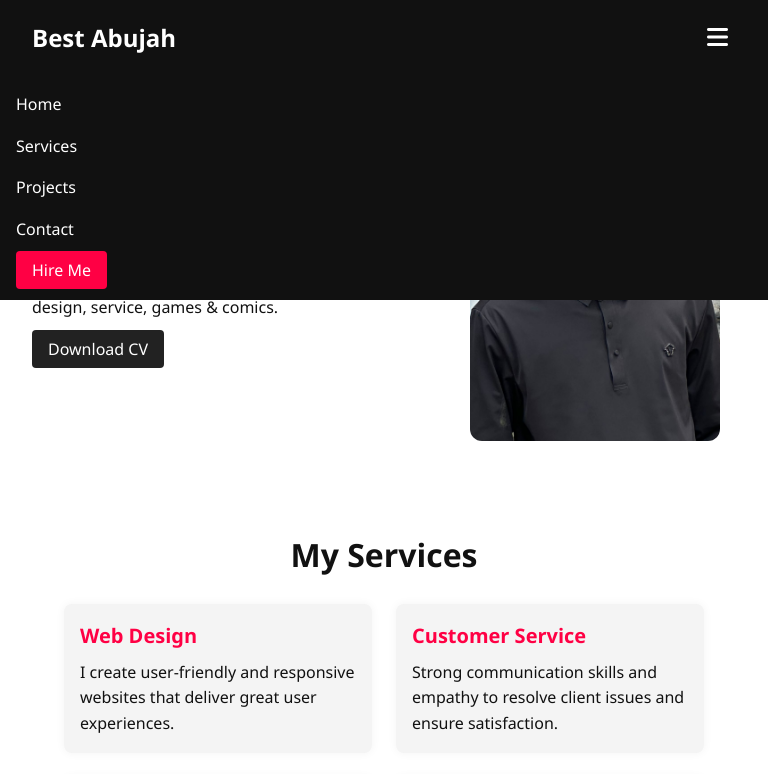
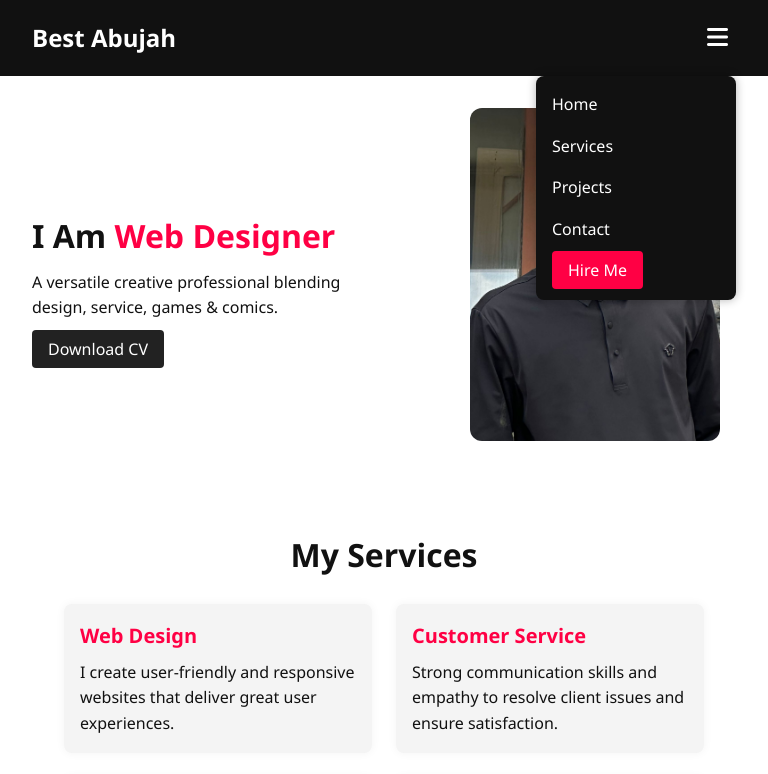
Before and after one commit to best4real/my-portfolio, a plain HTML site: page index.html in a window 768 px wide. Both pictures are taken after a click on the button 717 px from the left and 38 px from the top of the page. Shown: the top 774 px of the page. Drawn offline with Linux system fonts and the light colour scheme.

Commit message:
Add files via upload

```diff
--- a/index.html
+++ b/index.html
@@ -197,7 +197,7 @@ button {
   <button class="menu-toggle" id="menu-toggle">
     <i class="fas fa-bars"></i>
   </button>
-  <nav id="nav-links">
+  <nav id="nav-links" class="nav-hidden">
     <ul>
       <li><a href="#hero">Home</a></li>
       <li><a href="#services">Services</a></li>
--- a/style.css
+++ b/style.css
@@ -248,7 +248,8 @@ button {
     justify-content: center;
     flex-wrap: wrap;
   }
-}/* NAVIGATION STYLES */
+}
+/* NAVBAR */
 .navbar {
   display: flex;
   justify-content: space-between;
@@ -256,133 +257,67 @@ button {
   background: #111;
   padding: 1rem 2rem;
   position: relative;
+  z-index: 999;
+}
+
+.logo {
+  color: #fff;
+  font-size: 1.5rem;
 }
 
 .menu-toggle {
-  display: none;
   background: none;
   border: none;
   color: white;
   font-size: 1.5rem;
+  cursor: pointer;
+  z-index: 1001;
 }
 
-nav {
-  flex: 1;
+/* NAV LINKS DROPDOWN */
+#nav-links {
+  display: none;
+  flex-direction: column;
+  position: absolute;
+  top: 100%;
+  right: 2rem;
+  background-color: #111;
+  border-radius: 8px;
+  padding: 1rem;
+  width: 200px;
+  box-shadow: 0 0 10px rgba(0, 0, 0, 0.3);
 }
 
-nav ul {
+#nav-links.show {
   display: flex;
-  list-style: none;
-  gap: 1.5rem;
-  justify-content: flex-end;
 }
 
-nav a {
+#nav-links ul {
+  list-style: none;
+  padding: 0;
+  margin: 0;
+  display: flex;
+  flex-direction: column;
+  gap: 1rem;
+}
+
+#nav-links a {
   color: #fff;
   text-decoration: none;
   font-weight: 500;
 }
 
-.hire-btn {
+#nav-links .hire-btn {
   background: #f04;
   padding: 0.5rem 1rem;
   border-radius: 4px;
   color: #fff !important;
 }
 
-/* MOBILE MENU */
-@media (max-width: 768px) {
-  .menu-toggle {
-    display: block;
-  }
-
-  nav {
-    position: absolute;
+/* DESKTOP + MOBILE: Use same menu toggle */
+@media (min-width: 768px) {
+  #nav-links {
     top: 100%;
-    left: 0;
-    width: 100%;
-    background: #111;
-    display: none;
-    flex-direction: column;
-  }
-
-  nav ul {
-    flex-direction: column;
-    align-items: flex-start;
-    padding: 1rem;
-    gap: 1rem;
-  }
-
-  nav.show {
-    display: flex;
+    right: 2rem;
   }
 }
-/* NAVIGATION STYLES */
-.navbar {
-  display: flex;
-  justify-content: space-between;
-  align-items: center;
-  background: #111;
-  padding: 1rem 2rem;
-  position: relative;
-}
-
-.menu-toggle {
-  display: none;
-  background: none;
-  border: none;
-  color: white;
-  font-size: 1.5rem;
-}
-
-nav {
-  flex: 1;
-}
-
-nav ul {
-  display: flex;
-  list-style: none;
-  gap: 1.5rem;
-  justify-content: flex-end;
-}
-
-nav a {
-  color: #fff;
-  text-decoration: none;
-  font-weight: 500;
-}
-
-.hire-btn {
-  background: #f04;
-  padding: 0.5rem 1rem;
-  border-radius: 4px;
-  color: #fff !important;
-}
-
-/* MOBILE MENU */
-@media (max-width: 768px) {
-  .menu-toggle {
-    display: block;
-  }
-
-  nav {
-    position: absolute;
-    top: 100%;
-    left: 0;
-    width: 100%;
-    background: #111;
-    display: none;
-    flex-direction: column;
-  }
-
-  nav ul {
-    flex-direction: column;
-    align-items: flex-start;
-    padding: 1rem;
-    gap: 1rem;
-  }
-
-  nav.show {
-    display: flex;
-  }
-}
```
